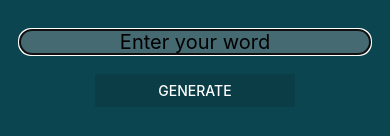
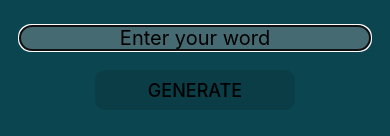
Before and after one commit to Deal-overcomer/AnkiAI-Cards, a React Native app: screen /Home in a window 390 px wide. Shown: the part 354-490 px from the top of the page. Built offline with nearby package versions, Linux system fonts and the light colour scheme.

Commit message:
Mmm... it still works

```diff
--- a/app/App.tsx
+++ b/app/App.tsx
@@ -9,6 +9,7 @@ import CustomBackButton from '@components/CustomBackButton';
 
 const Stack = createNativeStackNavigator<RootStackParamList>();
 
+// TODO: сделать обработку ошибок в отдельном компоненте
 const App = () => {
   return (
     <NavigationContainer>
--- a/app/components/ButtonInput.tsx
+++ b/app/components/ButtonInput.tsx
@@ -1,8 +1,16 @@
 import React from 'react';
-import { StyleSheet, View, Button, ButtonProps } from 'react-native';
+import {
+  StyleSheet,
+  View,
+  Button,
+  ButtonProps,
+  Text,
+  Pressable,
+  PressableProps,
+} from 'react-native';
 import Colors from '@constants/Colors';
 
-type ButtonInputProps = Partial<ButtonProps> & {
+type ButtonInputProps = Partial<PressableProps> & {
   color?: string;
   title?: string;
 };
@@ -16,9 +24,12 @@ const ButtonInput = React.memo(
     // console.log('ButtonInput rendered');
 
     return (
-      <View style={styles.buttionView}>
-        <Button {...rest} title={title} color={color} />
-      </View>
+      <Pressable
+        {...rest}
+        style={[styles.buttionView, { backgroundColor: color }]}
+      >
+        <Text style={styles.buttonText}>{title}</Text>
+      </Pressable>
     );
   },
 );
@@ -26,7 +37,17 @@ const ButtonInput = React.memo(
 const styles = StyleSheet.create({
   buttionView: {
     width: 200,
+    height: 40,
+    justifyContent: 'center',
+    alignItems: 'center',
     marginTop: 20,
+    borderRadius: 10,
+    elevation: 10,
+  },
+  buttonText: {
+    color: '#000',
+    fontSize: 18,
+    fontWeight: 500,
   },
 });
 
--- a/app/components/ModalNoText.tsx
+++ b/app/components/ModalNoText.tsx
@@ -33,7 +33,7 @@ const styles = StyleSheet.create({
   },
   view: {
     height: 200,
-    width: 400,
+    width: '90%',
     justifyContent: 'center',
     alignItems: 'center',
     backgroundColor: Colors.default.modalView,
--- a/app/core/api.ts
+++ b/app/core/api.ts
@@ -3,6 +3,7 @@ import { GoogleGenAI } from '@google/genai';
 import { HomeScreenNavigationProp } from '@screens/HomeScreen';
 import { language, levelOfLanguage } from '@constants/Language';
 
+// TODO: ограничить кол-во времени на запрос, чтобы не зависало приложение
 const gemini = new GoogleGenAI({ apiKey: API_KEY });
 
 export const generateContent = async ({
--- a/app/screens/HomeScreen.tsx
+++ b/app/screens/HomeScreen.tsx
@@ -63,7 +63,7 @@ const HomeScreen = ({ navigation }: HomeScreenProps) => {
         />
       )}
       <ButtonInput
-        title="generate"
+        title="GENERATE"
         disabled={isLoading}
         onPress={handlePress}
       />
--- a/app/screens/ResultScreen.tsx
+++ b/app/screens/ResultScreen.tsx
@@ -5,8 +5,9 @@ import { NativeStackNavigationProp } from '@react-navigation/native-stack';
 import { RootStackParamList } from '../App';
 import Colors from '@constants/Colors';
 
+// TODO: add reanimated
 const ResultScreen = ({ route }: ResultScreenProps) => {
-  // console.log('ResultScreen rendered');
+  console.log('ResultScreen rendered');
 
   const [openIndex, setOpenIndex] = React.useState<number[]>([]);
 
@@ -31,6 +32,7 @@ const ResultScreen = ({ route }: ResultScreenProps) => {
                       {value}
                     </Text>
                   ))}
+                  <Text style={styles.textExample}>▲</Text>
                 </View>
               ) : (
                 <View style={styles.viewExamples} key="examples">
```
